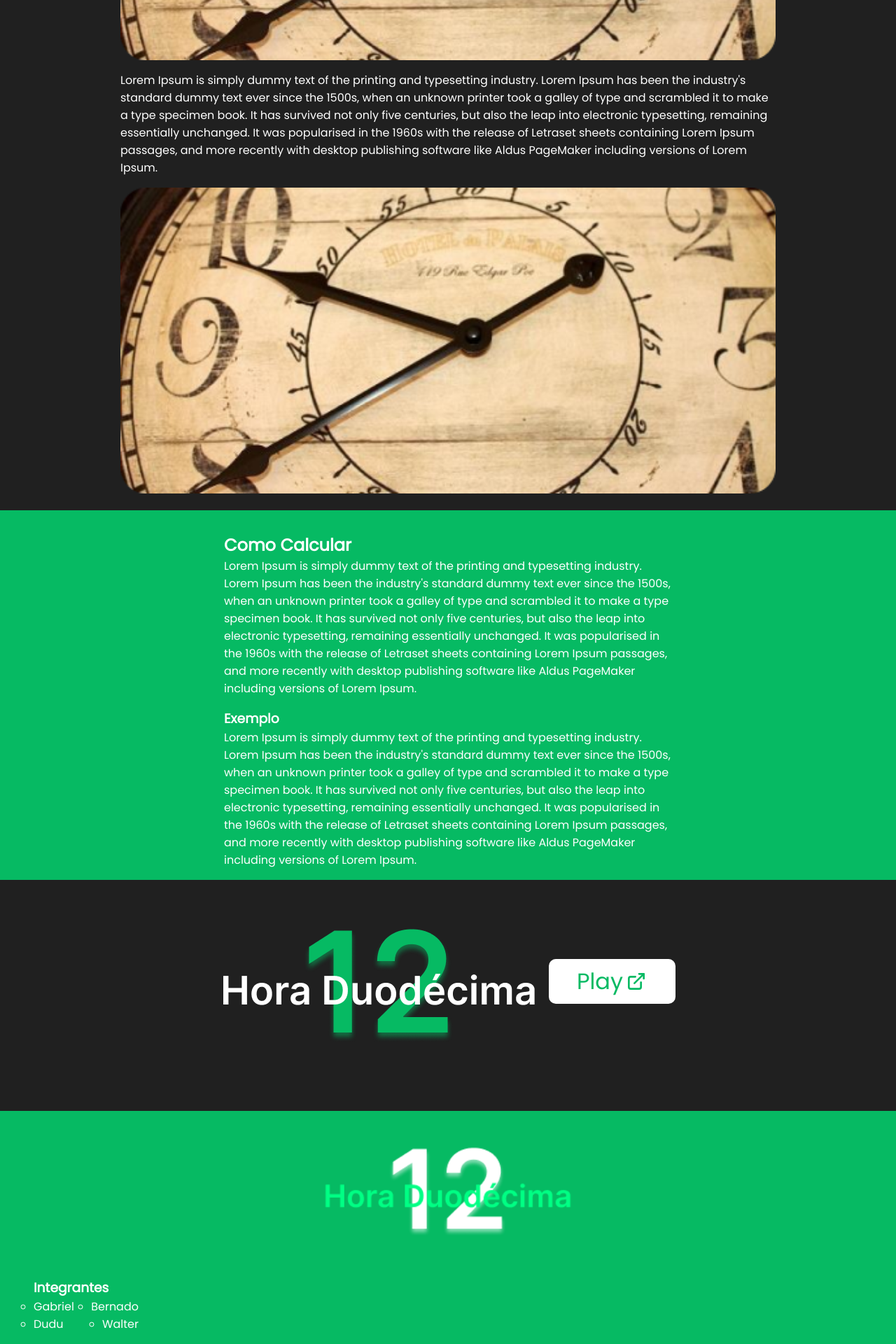
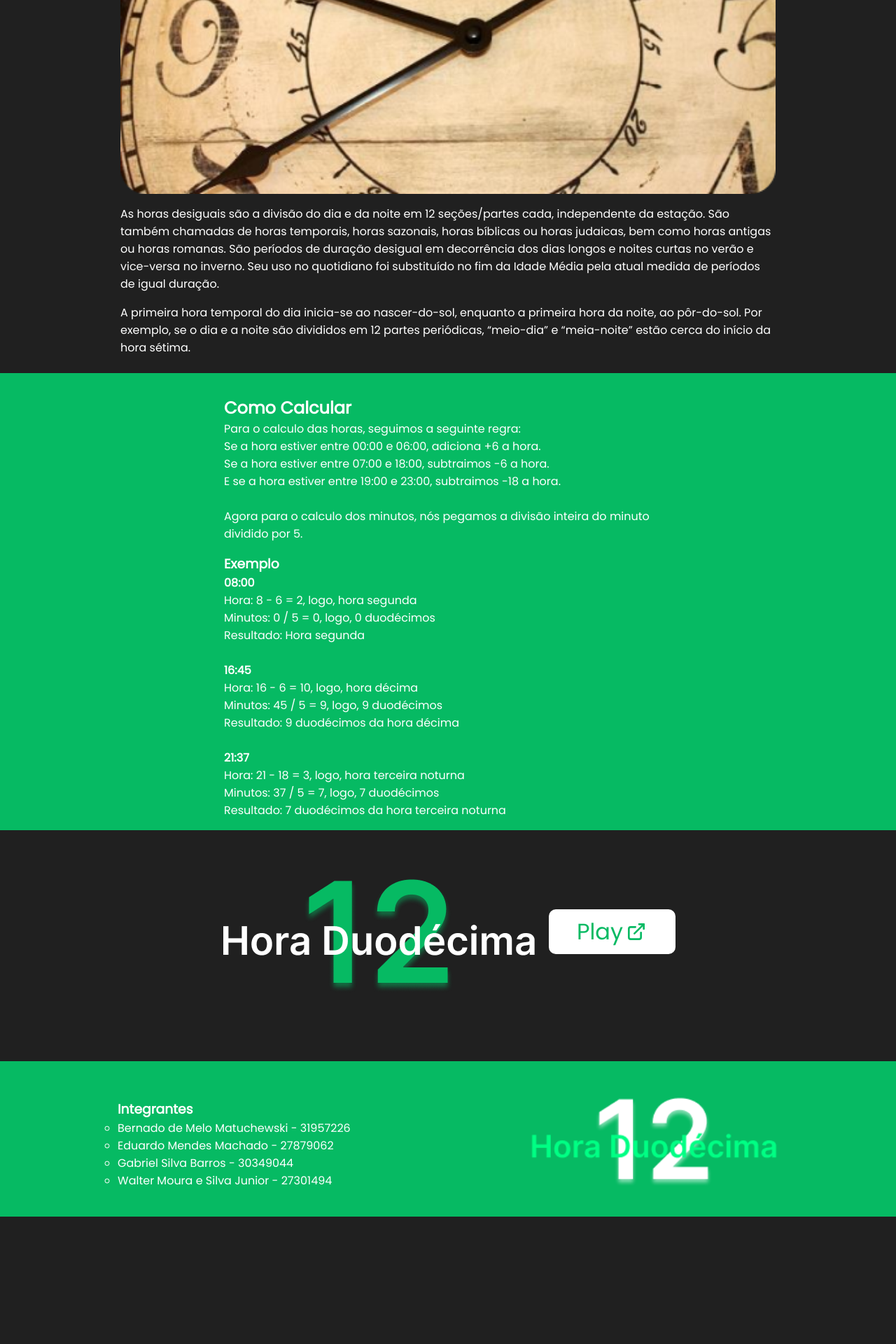
Before and after one commit to BerPGR/atividade-duodecimos, a React (Create React App) app in the folder clock-react/: page / in a window 1280 px wide. Shown: the part 662-2582 px from the top of the page at 70% size. After the commit the page ends 2400 px from the top, so only its background shows below. Built offline with nearby package versions, Linux system fonts and the light colour scheme.

Commit message:
feat: css alterado no app e QuizScreen e textos de história e calculo adicionados

```diff
--- a/clock-react/src/App.css
+++ b/clock-react/src/App.css
@@ -145,10 +145,12 @@ h3 {
 }
 
 footer {
+  width: 100%;
   background-color: var(--primary-color);
   display: flex;
-  flex-direction: column;
-  justify-content: center;
+  flex-direction: row-reverse;
+  align-items: center;
+  justify-content: space-around;
   padding: 1rem 3rem;
   gap: 1rem;
   margin-top: 4rem;
@@ -157,7 +159,6 @@ footer {
 footer>img {
   width: 30%;
   height: 20%;
-  margin: 0 auto;
 }
 
 footer>div {
@@ -166,11 +167,6 @@ footer>div {
   color: white;
 }
 
-ul {
-  display: flex;
-  justify-content: space-between;
-  width: 150px;
-}
 
 ul>li {
   list-style-type: circle;
--- a/clock-react/src/App.jsx
+++ b/clock-react/src/App.jsx
@@ -15,20 +15,33 @@ function App() {
         <Header />
         <section id='historia'>
           <h1>História</h1>
-          <p>Lorem Ipsum is simply dummy text of the printing and typesetting industry. Lorem Ipsum has been the industry's standard dummy text ever since the 1500s, when an unknown printer took a galley of type and scrambled it to make a type specimen book. It has survived not only five centuries, but also the leap into electronic typesetting, remaining essentially unchanged. It was popularised in the 1960s with the release of Letraset sheets containing Lorem Ipsum passages, and more recently with desktop publishing software like Aldus PageMaker including versions of Lorem Ipsum.</p>
+          <p>As horas relativas (em hebraico: sha’ah zemanit), ou horas haláchicas, horas variáveis ou horas sazonais são um termo usado na lei rabínica judaica que atribui 12 horas por dia/noite, ao longo do ano. Uma hora relativa não há uma medida fixa no tempo absoluto, mas varia a medida do dia – dependendo de ser verão (com dias longos e noites curtas) e de ser inverno (com dias curtos e noites longas). E ainda assim, em todas as estações um dia e uma noite são sempre divididos em 12 horas cada, o que invariavelmente gera uma “hora longa” ou uma “hora curta”.</p>
+          <p>Outra característica dessa antiga prática é: diferente do padrão moderno do sistema de 12 horas, que atribui 12:00 PM como meio-dia, na tradição judaica antiga foi sempre a hora sexta do dia, enquanto a hora primeira iniciava-se com o amanhecer (de acordo com as autoridades haláchicas) ou com o nascer-do-sol (de acordo com outras fontes). A meia-noite (12:00 AM na medida oficial moderna) foi sempre a hora sexta noturna (ou da noite), a qual era marcada antes ou depois da meia-noite conhecida atualmente, dependendo de ser verão ou inverno, enquanto a hora primeira noturna iniciava-se sempre ao pôr-do-sol ou desde a aparição das primeiras 3 estrelas no céu noturno.</p>
 
           <img src='./clock.png' className='image' />
 
-          <p>Lorem Ipsum is simply dummy text of the printing and typesetting industry. Lorem Ipsum has been the industry's standard dummy text ever since the 1500s, when an unknown printer took a galley of type and scrambled it to make a type specimen book. It has survived not only five centuries, but also the leap into electronic typesetting, remaining essentially unchanged. It was popularised in the 1960s with the release of Letraset sheets containing Lorem Ipsum passages, and more recently with desktop publishing software like Aldus PageMaker including versions of Lorem Ipsum.</p>
-          <img src='./clock.png' className='image' />
+          <p>As horas desiguais são a divisão do dia e da noite em 12 seções/partes cada, independente da estação. São também chamadas de horas temporais, horas sazonais, horas bíblicas ou horas judaicas, bem como horas antigas ou horas romanas. São períodos de duração desigual em decorrência dos dias longos e noites curtas no verão e vice-versa no inverno. Seu uso no quotidiano foi substituído no fim da Idade Média pela atual medida de períodos de igual duração.</p>
+          <p>A primeira hora temporal do dia inicia-se ao nascer-do-sol, enquanto a primeira hora da noite, ao pôr-do-sol. Por exemplo, se o dia e a noite são divididos em 12 partes periódicas, “meio-dia” e “meia-noite” estão cerca do início da hora sétima.</p>
         </section>
 
         <section id='calcular'>
           <div className='lg-devices'>
             <h1>Como Calcular</h1>
-            <p>Lorem Ipsum is simply dummy text of the printing and typesetting industry. Lorem Ipsum has been the industry's standard dummy text ever since the 1500s, when an unknown printer took a galley of type and scrambled it to make a type specimen book. It has survived not only five centuries, but also the leap into electronic typesetting, remaining essentially unchanged. It was popularised in the 1960s with the release of Letraset sheets containing Lorem Ipsum passages, and more recently with desktop publishing software like Aldus PageMaker including versions of Lorem Ipsum.</p>
+            <p>Para o calculo das horas, seguimos a seguinte regra: <br /> Se a hora estiver entre 00:00 e 06:00, adiciona +6 a hora.</p>
+            <p>Se a hora estiver entre 07:00 e 18:00, subtraimos -6 a hora.</p>
+            <p>E se a hora estiver entre 19:00 e 23:00, subtraimos -18 a hora.</p>
+            <br />
+            <p>Agora para o calculo dos minutos, nós pegamos a divisão inteira do minuto dividido por 5.</p>
+
             <h3>Exemplo</h3>
-            <p>Lorem Ipsum is simply dummy text of the printing and typesetting industry. Lorem Ipsum has been the industry's standard dummy text ever since the 1500s, when an unknown printer took a galley of type and scrambled it to make a type specimen book. It has survived not only five centuries, but also the leap into electronic typesetting, remaining essentially unchanged. It was popularised in the 1960s with the release of Letraset sheets containing Lorem Ipsum passages, and more recently with desktop publishing software like Aldus PageMaker including versions of Lorem Ipsum.</p>
+            <p><b>08:00</b><br /> Hora: 8 - 6 = 2, logo, hora segunda <br /> Minutos: 0 / 5 = 0, logo, 0 duodécimos</p>
+            <p>Resultado: Hora segunda</p>
+            <br />
+            <p><b>16:45</b><br /> Hora: 16 - 6 = 10, logo, hora décima <br /> Minutos: 45 / 5 = 9, logo, 9 duodécimos</p>
+            <p>Resultado: 9 duodécimos da hora décima</p>
+            <br />
+            <p><b>21:37</b><br /> Hora: 21 - 18 = 3, logo, hora terceira noturna <br /> Minutos: 37 / 5 = 7, logo, 7 duodécimos</p>
+            <p>Resultado: 7 duodécimos da hora terceira noturna</p>
           </div>
 
         </section>
@@ -44,12 +57,10 @@ function App() {
         <div>
           <h3>Integrantes</h3>
           <ul>
-            <li>Gabriel</li>
-            <li>Bernado</li>
-          </ul>
-          <ul>
-            <li>Dudu</li>
-            <li>Walter</li>
+            <li>Bernado de Melo Matuchewski - 31957226</li>
+            <li>Eduardo Mendes Machado - 27879062</li>
+            <li>Gabriel Silva Barros - 30349044</li>
+            <li>Walter Moura e Silva Junior - 27301494</li>
           </ul>
         </div>
       </footer>
--- a/clock-react/src/components/Quiz/Quiz.css
+++ b/clock-react/src/components/Quiz/Quiz.css
@@ -35,6 +35,25 @@
     gap: 5rem;
 }
 
+.setAnswer-btn {
+    width: 100%;
+    margin: 15px 0 10px;
+    padding: 12px;
+    border: none;
+    border-radius: 5px;
+    color: #fff;
+    font-size: 16px;
+    letter-spacing: 1px;
+    background-color: #06BA63;
+    cursor: pointer;
+    transition: .4s ease-in-out;
+  }
+
+  .setAnswer-btn:hover{
+    background-color: #2de48b;
+    scale: 101%;
+  }
+
 @media screen and (min-width: 968px) {
     .quiz-container {
       margin-left: auto;
--- a/clock-react/src/components/Quiz/QuizScreen.jsx
+++ b/clock-react/src/components/Quiz/QuizScreen.jsx
@@ -39,8 +39,8 @@ const QuizScreen = () => {
                         <AnalogClock />
                     </div>
 
-                    <button className='setAlarm-btn' onClick={handleQuiz}>Responder</button>
-                    <button className='setAlarm-btn' onClick={handleNextQuestion}>Próxima</button>
+                    <button className='setAnswer-btn' onClick={handleQuiz}>Responder</button>
+                    <button className='setAnswer-btn' onClick={handleNextQuestion}>Próxima</button>
 
                     {openModal.open === true && <CorrectModal handleClose={handleCloseModal} open={openModal} />}
                 </div>
--- a/clock-react/src/components/context/ContextAlarm.jsx
+++ b/clock-react/src/components/context/ContextAlarm.jsx
@@ -7,11 +7,11 @@ const extensoes = ["", "primeira", "segunda", "terceira", "quarta", "quinta", "s
 const questions = [
   {
       question: "Digite 9 duodécimos da hora terceira",
-      answer: { hora: 9, minutos: 45 }
+      answer: { hora: 9, minutos: 9 }
   },
   {
       question: "Digite 4 duodécimos da hora décima",
-      answer: { hora: 16, minutos: 20 }
+      answer: { hora: 16, minutos: 4 }
   },
   {
       question: "Digite a hora undécima noturna",
@@ -26,12 +26,12 @@ const questions = [
       answer: { hora: 23, minutos: 0 }
   },
   {
-      question: "Digite 6 duodécimos da hora duodécima noturna",
+      question: "Digite a hora duodécima noturna",
       answer: { hora: 6, minutos: 0 }
   },
   {
       question: "Digite 5 doudécimos da hora undécima",
-      answer: { hora: 17, minutos: 25 }
+      answer: { hora: 17, minutos: 5 }
   },
   {
       question: "Digite a hora nona noturna",
@@ -39,7 +39,7 @@ const questions = [
   },
   {
       question: "Digite 8 duodécimos da hora segunda noturna",
-      answer: { hora: 20, minutos: 40 }
+      answer: { hora: 20, minutos: 8 }
   },
   {
       question: "Digite a hora sexta noturna",
@@ -127,7 +127,7 @@ function ContextAlarm({ children }) {
 
     const correctAnswer = currentQuestion.answer
     console.log(correctAnswer, userAnswer)
-    if (correctAnswer.hora == userAnswer.hora && correctAnswer.minutos == userAnswer.minutos) {
+    if (correctAnswer.hora == userAnswer.hora && correctAnswer.minutos == parseInt(userAnswer.minutos / 5)) {
       setOpenModal(prev => {
         return { ...prev, open: true, correctModal: true, wrongModal: false }
       })
```
